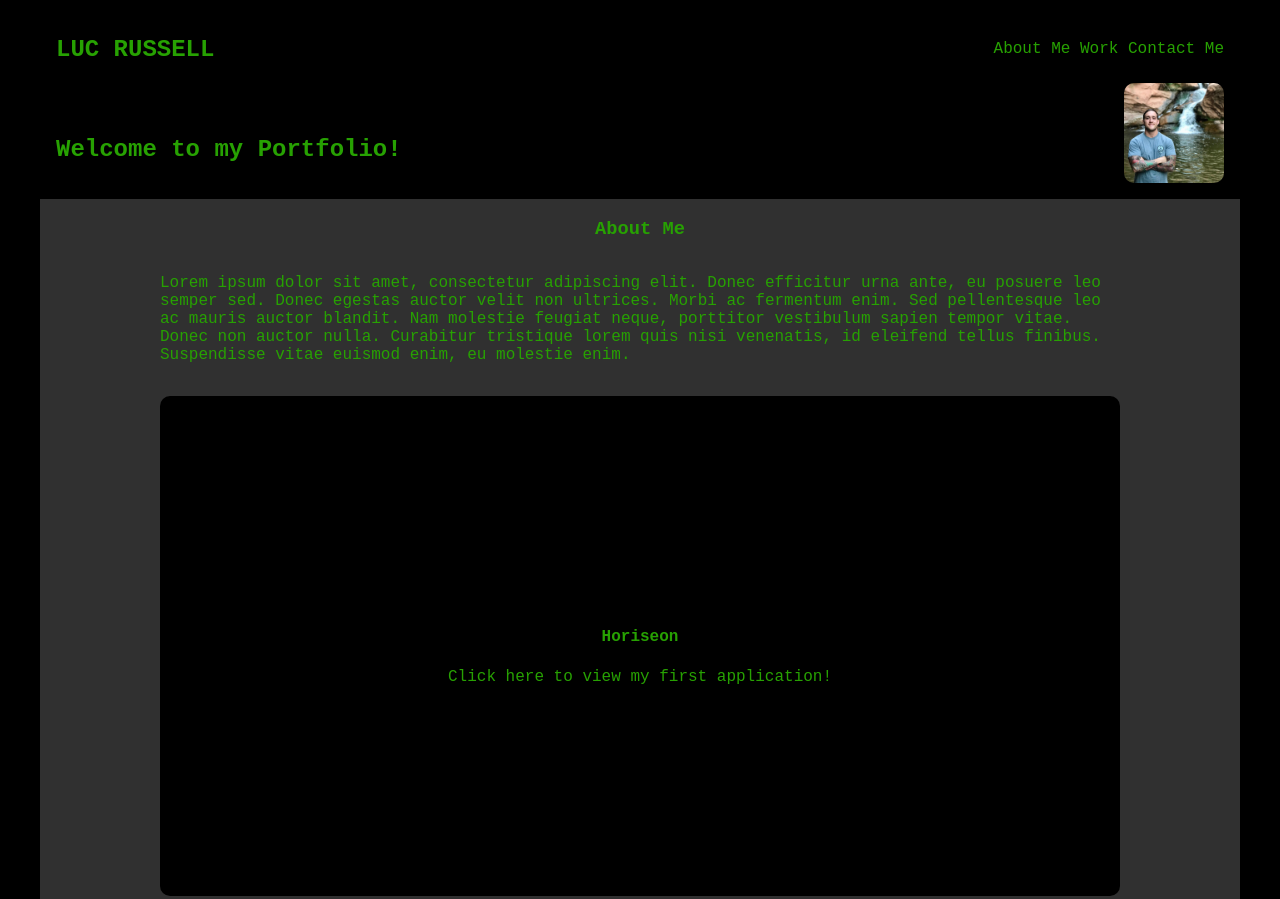
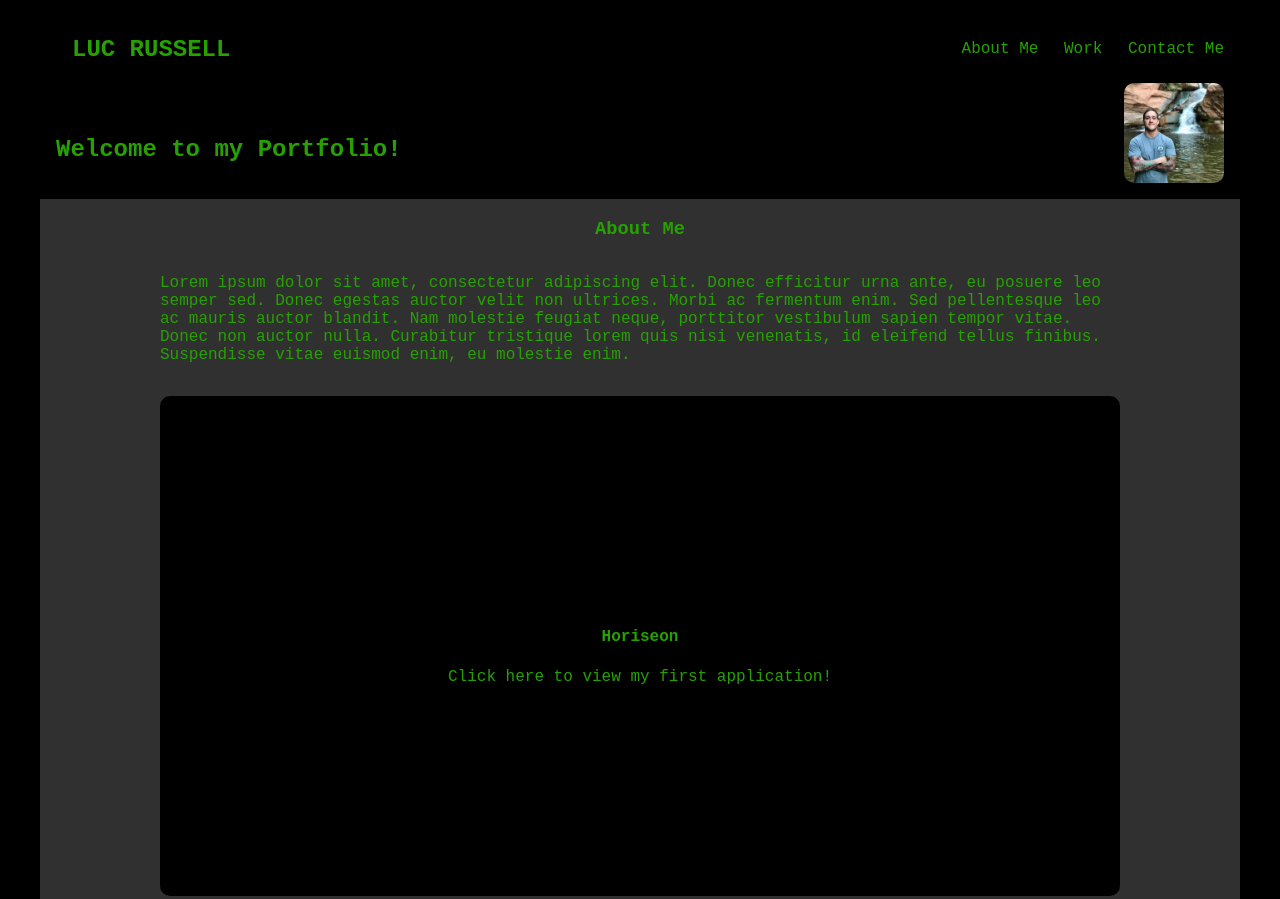
Before and after one commit to Luceatscode/Portfolio, a plain HTML site: page index.html in a window 1280 px wide. Shown: the top 899 px of the page. Drawn offline with Linux system fonts and the light colour scheme; a web font is replaced by a local one.

Commit message:
Added margin to nav bar

```diff
--- a/styles.css
+++ b/styles.css
@@ -34,6 +34,9 @@ nav{
     flex-direction: row;
     align-items: center;
     justify-content: space-between;
+}
+nav a{
+    margin-left: 16px;
 }
 /* Add style elements */
 .sub-header{
```
